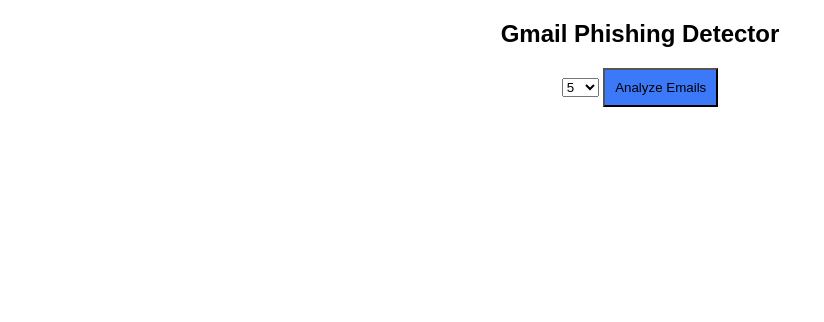
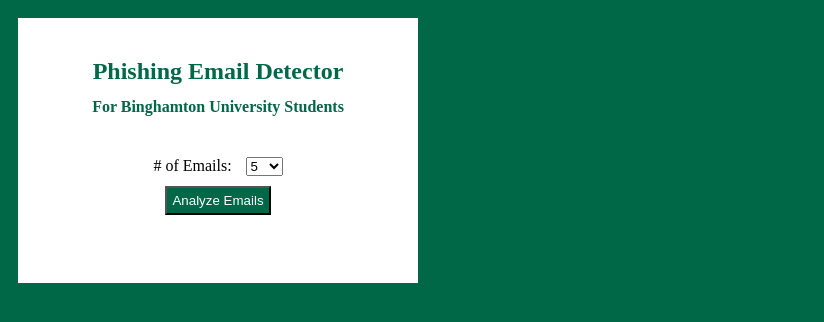
Before and after one commit to EmmaTopolovec/PhishingEmailDetector, a browser extension: page index.html in a window 1280 px wide. Shown: the whole page, without its empty margins (0-824 px from the left). Drawn offline with Linux system fonts and the light colour scheme; no server answers.

Commit message:
Improved styling

```diff
--- a/index.html
+++ b/index.html
@@ -1,11 +1,40 @@
 <html>
   <head>
-    <title>GET EMAILS</title>
+    <title>Phishing Email Detector</title>
     <style>
+      body {
+        padding: 10px;
+        background-color: #006747;
+        color: #006747;
+        text-align: center;
+        width: 400px;
+      }
+
+      #main {
+        background-color: white;
+        padding: 20px;
+        padding-right: 50px;
+        padding-left: 50px;
+      }
+
       button {
-        padding: 10px;
-        background-color: #3c79f8;
+        padding: 5px;
+        background-color: #006747;
         display: inline-block;
+        color: white;
+      }
+
+      h1 {
+        line-height: 0.1;
+      }
+
+      h4 {
+        line-height: 0.1;
+      }
+
+      select {
+        margin: 10px;
+        margin-right: 0px;
       }
     </style>
     <script type="text/javascript" src="base64.js"></script>
@@ -15,7 +44,26 @@
     <script src="oauth.js"></script>
   </head>
   <body>
-    <button>get emails</button>
-    <div id="emailsList"></div>
+    <div id="main">
+      <h2>Phishing Email Detector</h2>
+      <h4>For Binghamton University Students</h4>
+      </br>
+      <div>
+        <label style="color: black;" for="emailsDropdown"># of Emails:</label>
+        <select id="emailsDropdown">
+          <option value=5>5</option>
+          <option value=10>10</option>
+          <option value=15>15</option>
+          <option value=20>20</option>
+          <option value=25>25</option>
+        </select>
+
+        </br>
+
+        <button id="analyzeEmails">Analyze Emails</button>
+      </div>
+      <div id="statusMessage" style="margin: 10px 0; font-weight: bold; color: white;">.</div>
+      <div id="emailsList" style="margin-top: 20px;"></div>
+    </div>
   </body>
 </html>
--- a/oauth.js
+++ b/oauth.js
@@ -309,25 +309,6 @@
 window.onload = async function () {
   await tf.setBackend("cpu");
   await tf.ready();
-  //console.log("We got da backend");
-  document.body.innerHTML = `
-    <div style="text-align: center; font-family: Arial; margin-top: 20px;">
-      <h2>Gmail Phishing Detector</h2>
-      <div style="margin: 20px 0;">
-        <select id="emailsDropdown">
-          <option value=5>5</option>
-	  <option value=10>10</option>
-	  <option value=15>15</option>
-	  <option value=20>20</option>
-	  <option value=25>25</option>
-	</select>
-
-        <button id="analyzeEmails">Analyze Emails</button>
-      </div>
-      <div id="statusMessage" style="margin: 10px 0; font-weight: bold;"></div>
-      <div id="emailsList" style="margin-top: 20px;"></div>
-    </div>
-  `;
 
   const emailsListDiv = document.getElementById("emailsList");
   const analyzeButton = document.getElementById("analyzeEmails");
```
